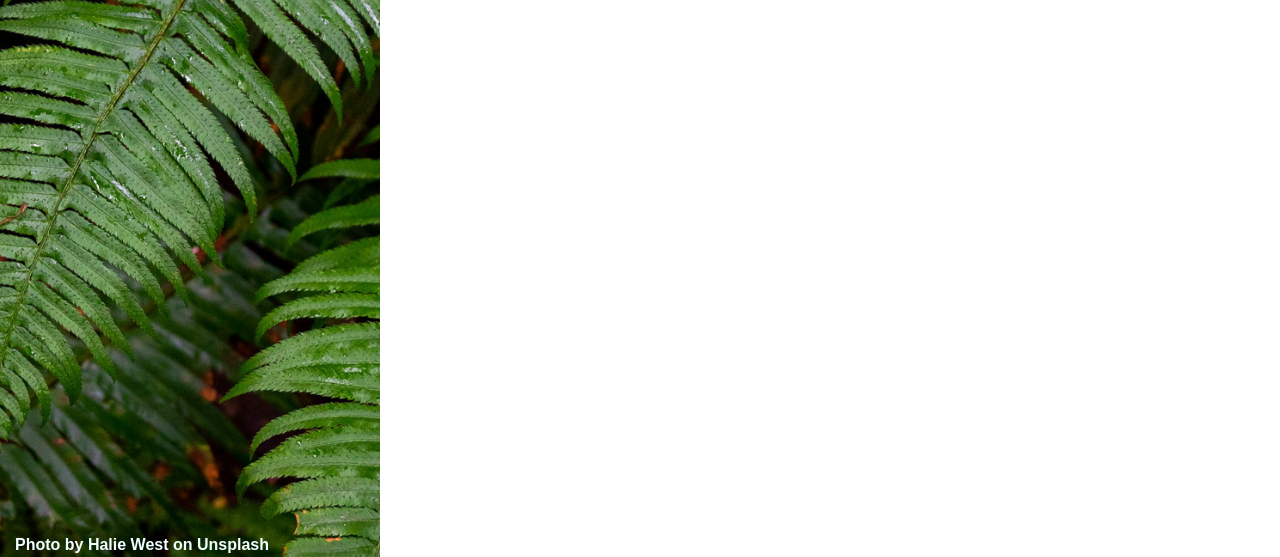
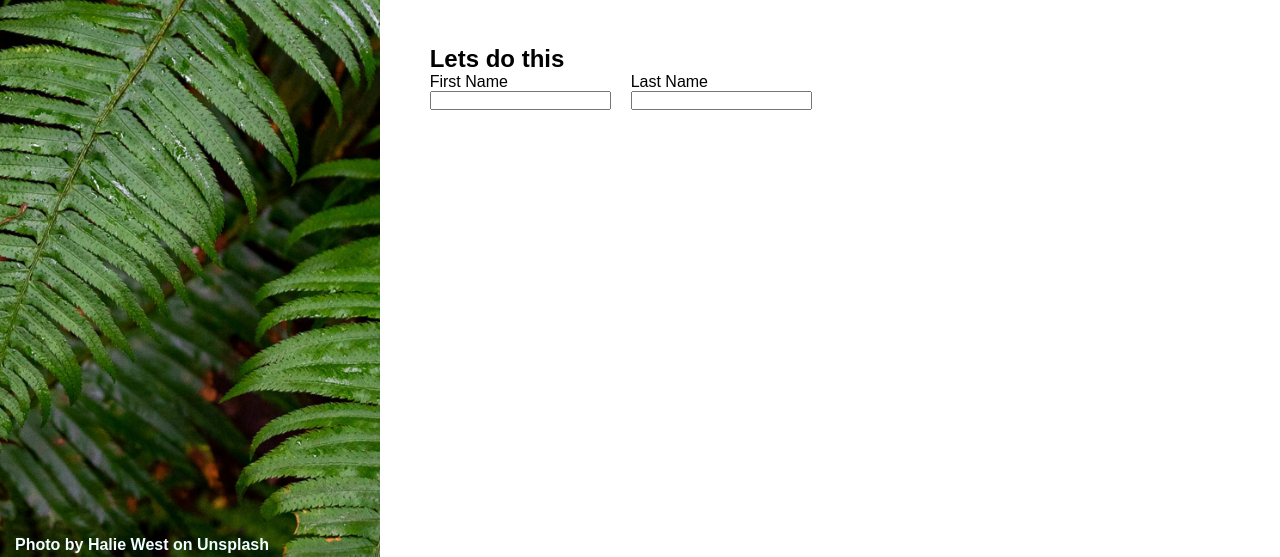
Before and after one commit to Keago99/FormBasics, a plain HTML site: page index.html in a window 1280 px wide. Shown: the part 243-800 px from the top of the page. Drawn offline with Linux system fonts and the light colour scheme.

Commit message:
started with basics of form.

```diff
--- a/index.html
+++ b/index.html
@@ -15,6 +15,7 @@
             </div>
             <div class= "attribution">Photo by Halie West on Unsplash</div>
         </div>
+            <div class="middleSection">
                 <div class="getStarted">
                     This is not a real online service! You know you need something
                     like this in your life to help you realize your deepest dreams.<br>
@@ -22,6 +23,24 @@
                     <br><br>
                     You <i>know</i> you want to.
                 </div>
+                <div class="form">
+                    <h2>Lets do this</h2>
+                    <form action="" method="post">
+                        <div style="float:left;margin-right:20px;">
+                            <label for="first_name">First Name</label><br>
+                            <input type="text" id="first_name" name="first_name">
+                        </div>
+
+                        <div style="float:left;">
+                            <label for="last_name">Last Name</label><br>
+                            <input type="text" id="last_name" name="last_name">
+                        </div>
+
+
+
+                    </form>
+                </div>
+            </div>
     </div>
 
 </body>
--- a/styles.css
+++ b/styles.css
@@ -64,8 +64,17 @@ body{
 
 .getStarted{
     margin-top: 60px;
-    margin-left: 50px;
-    margin-right: 150px;
     font-size: x-large;
     font-weight: bold;
 }
+
+.middleSection{
+    display: flex;
+    flex-direction: column;
+    margin-left: 50px;
+    margin-right: 150px;
+}
+
+.form{
+    margin-top: 60px;
+}
```
Lines whose indentation alone changed are shown as unchanged.
